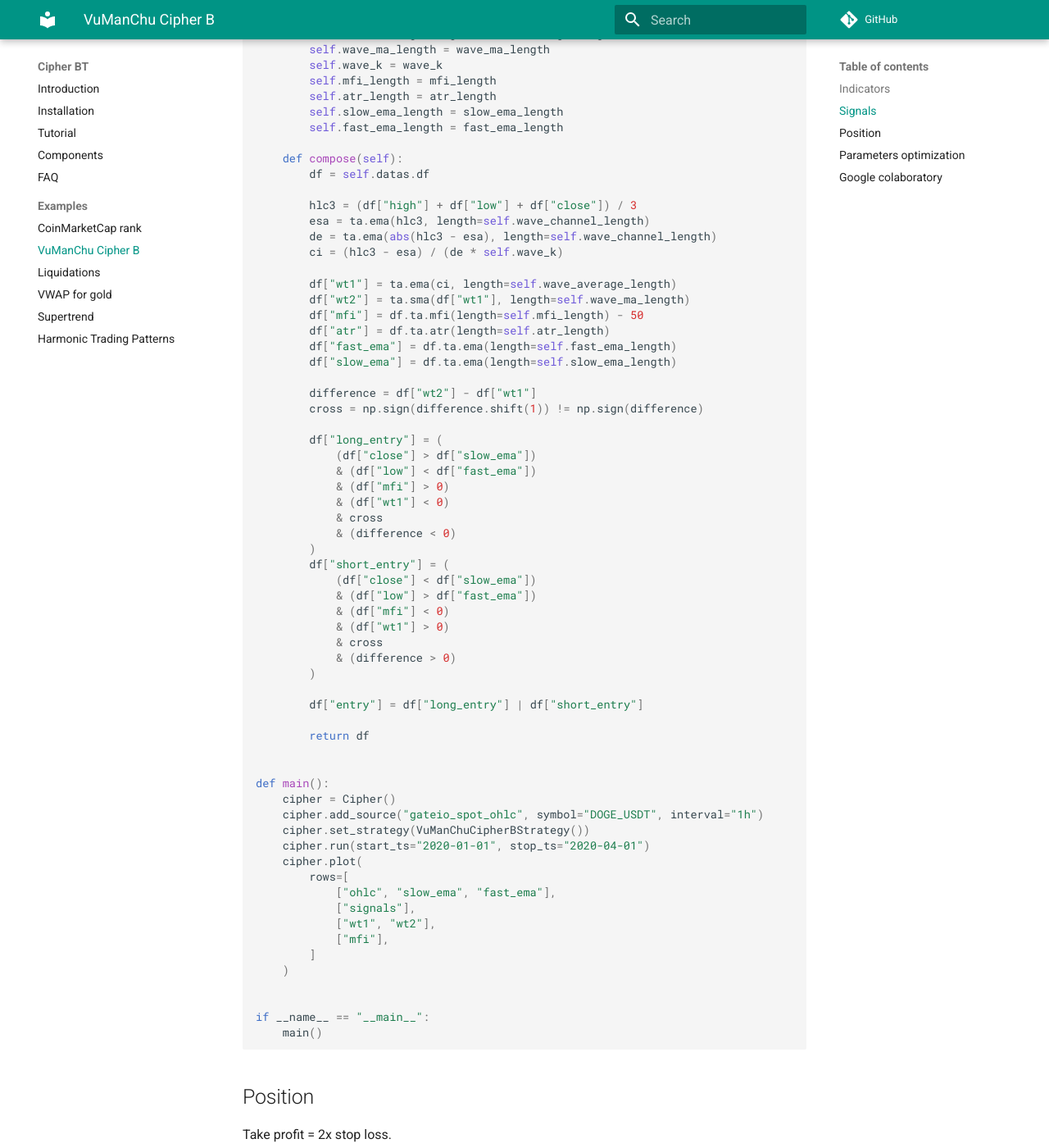
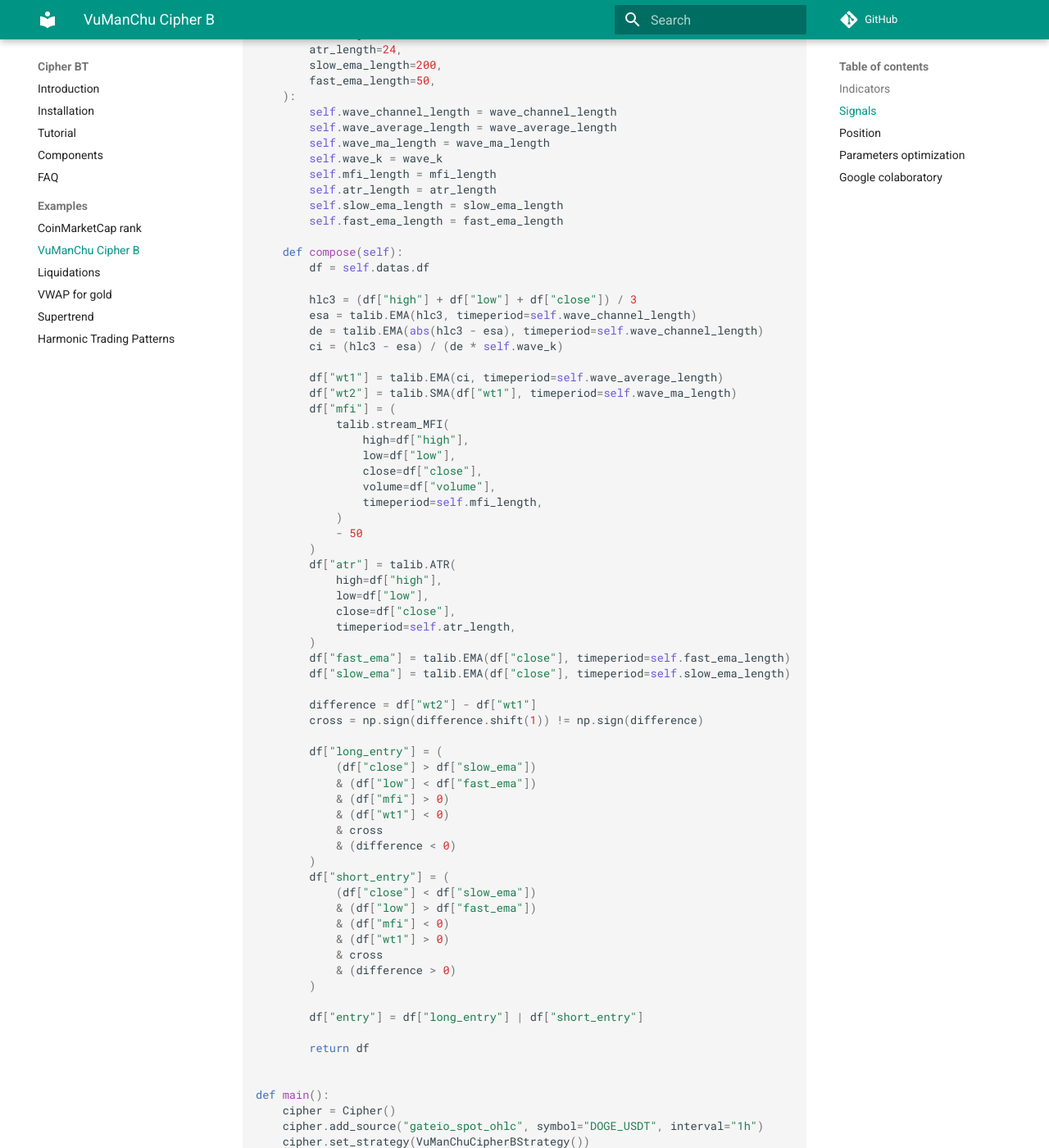
Before and after one commit to nanvel/cipher-bt, an MkDocs documentation site: the page built from docs/examples/vumanchu_cipher_b.md, in a window 1280 px wide and 1400 px high, scrolled down 2943 px. Shown: the whole window at 82% size. Built offline with MkDocs 1.6.1 and Material for MkDocs 9.7.7, drawn with Linux system fonts in a browser that asks for light colours; comment, search, counter and statistics services are not loaded; some of the changed text lies outside the part shown.

````diff
--- a/docs/examples/vumanchu_cipher_b.md
+++ b/docs/examples/vumanchu_cipher_b.md
@@ -23,7 +23,7 @@
 
 Using the same idea when composing the pandas dataframe:
 ```python
-import pandas_ta as ta
+import talib
 
 from cipher import Cipher, Strategy
 
@@ -51,15 +51,21 @@
         df = self.datas.df
 
         hlc3 = (df["high"] + df["low"] + df["close"]) / 3
-        esa = ta.ema(hlc3, length=self.wave_channel_length)
-        de = ta.ema(abs(hlc3 - esa), length=self.wave_channel_length)
+        esa = talib.EMA(hlc3, timeperiod=self.wave_channel_length)
+        de = talib.EMA(abs(hlc3 - esa), timeperiod=self.wave_channel_length)
         ci = (hlc3 - esa) / (de * self.wave_k)
 
-        df["wt1"] = ta.ema(ci, length=self.wave_average_length)
-        df["wt2"] = ta.sma(df["wt1"], length=self.wave_ma_length)
-        df["mfi"] = df.ta.mfi(length=self.mfi_length)
-        df["fast_ema"] = df.ta.ema(length=self.fast_ema_length)
-        df["slow_ema"] = df.ta.ema(length=self.slow_ema_length)
+        df["wt1"] = talib.EMA(ci, timeperiod=self.wave_average_length)
+        df["wt2"] = talib.SMA(df["wt1"], timeperiod=self.wave_ma_length)
+        df["mfi"] = talib.stream_MFI(
+            high=df["high"],
+            low=df["low"],
+            close=df["close"],
+            volume=df["volume"],
+            timeperiod=self.mfi_length,
+        )
+        df["fast_ema"] = talib.EMA(df["close"], timeperiod=self.fast_ema_length)
+        df["slow_ema"] = talib.EMA(df["close"], timeperiod=self.slow_ema_length)
 
         return df
 
@@ -68,7 +74,7 @@
     cipher = Cipher()
     cipher.add_source("gateio_spot_ohlc", symbol="DOGE_USDT", interval="1h")
     cipher.set_strategy(VuManChuCipherBStrategy())
-    cipher.run(start_ts="2020-01-01", stop_ts="2020-04-01")
+    cipher.run(start_ts="2025-01-01", stop_ts="2025-04-01")
     cipher.plot(
         rows=[
             ["ohlc", "slow_ema", "fast_ema"],
@@ -101,8 +107,8 @@
 - wt1 cross wt2 from above
 
 ```python
-import pandas_ta as ta
 import numpy as np
+import talib
 
 from cipher import Cipher, Strategy
 
@@ -132,16 +138,30 @@
         df = self.datas.df
 
         hlc3 = (df["high"] + df["low"] + df["close"]) / 3
-        esa = ta.ema(hlc3, length=self.wave_channel_length)
-        de = ta.ema(abs(hlc3 - esa), length=self.wave_channel_length)
+        esa = talib.EMA(hlc3, timeperiod=self.wave_channel_length)
+        de = talib.EMA(abs(hlc3 - esa), timeperiod=self.wave_channel_length)
         ci = (hlc3 - esa) / (de * self.wave_k)
 
-        df["wt1"] = ta.ema(ci, length=self.wave_average_length)
-        df["wt2"] = ta.sma(df["wt1"], length=self.wave_ma_length)
-        df["mfi"] = df.ta.mfi(length=self.mfi_length) - 50
-        df["atr"] = df.ta.atr(length=self.atr_length)
-        df["fast_ema"] = df.ta.ema(length=self.fast_ema_length)
-        df["slow_ema"] = df.ta.ema(length=self.slow_ema_length)
+        df["wt1"] = talib.EMA(ci, timeperiod=self.wave_average_length)
+        df["wt2"] = talib.SMA(df["wt1"], timeperiod=self.wave_ma_length)
+        df["mfi"] = (
+            talib.stream_MFI(
+                high=df["high"],
+                low=df["low"],
+                close=df["close"],
+                volume=df["volume"],
+                timeperiod=self.mfi_length,
+            )
+            - 50
+        )
+        df["atr"] = talib.ATR(
+            high=df["high"],
+            low=df["low"],
+            close=df["close"],
+            timeperiod=self.atr_length,
+        )
+        df["fast_ema"] = talib.EMA(df["close"], timeperiod=self.fast_ema_length)
+        df["slow_ema"] = talib.EMA(df["close"], timeperiod=self.slow_ema_length)
 
         difference = df["wt2"] - df["wt1"]
         cross = np.sign(difference.shift(1)) != np.sign(difference)
@@ -172,7 +192,7 @@
     cipher = Cipher()
     cipher.add_source("gateio_spot_ohlc", symbol="DOGE_USDT", interval="1h")
     cipher.set_strategy(VuManChuCipherBStrategy())
-    cipher.run(start_ts="2020-01-01", stop_ts="2020-04-01")
+    cipher.run(start_ts="2025-01-01", stop_ts="2025-04-01")
     cipher.plot(
         rows=[
             ["ohlc", "slow_ema", "fast_ema"],
@@ -192,8 +212,8 @@
 Take profit = 2x stop loss.
 
 ```python
-import pandas_ta as ta
 import numpy as np
+import talib
 
 from cipher import Cipher, Session, Strategy, quote
 
@@ -227,16 +247,30 @@
         df = self.datas.df
 
         hlc3 = (df["high"] + df["low"] + df["close"]) / 3
-        esa = ta.ema(hlc3, length=self.wave_channel_length)
-        de = ta.ema(abs(hlc3 - esa), length=self.wave_channel_length)
+        esa = talib.EMA(hlc3, timeperiod=self.wave_channel_length)
+        de = talib.EMA(abs(hlc3 - esa), timeperiod=self.wave_channel_length)
         ci = (hlc3 - esa) / (de * self.wave_k)
 
-        df["wt1"] = ta.ema(ci, length=self.wave_average_length)
-        df["wt2"] = ta.sma(df["wt1"], length=self.wave_ma_length)
-        df["mfi"] = df.ta.mfi(length=self.mfi_length) - 50
-        df["atr"] = df.ta.atr(length=self.atr_length)
-        df["fast_ema"] = df.ta.ema(length=self.fast_ema_length)
-        df["slow_ema"] = df.ta.ema(length=self.slow_ema_length)
+        df["wt1"] = talib.EMA(ci, timeperiod=self.wave_average_length)
+        df["wt2"] = talib.SMA(df["wt1"], timeperiod=self.wave_ma_length)
+        df["mfi"] = (
+            talib.stream_MFI(
+                high=df["high"],
+                low=df["low"],
+                close=df["close"],
+                volume=df["volume"],
+                timeperiod=self.mfi_length,
+            )
+            - 50
+        )
+        df["atr"] = talib.ATR(
+            high=df["high"],
+            low=df["low"],
+            close=df["close"],
+            timeperiod=self.atr_length,
+        )
+        df["fast_ema"] = talib.EMA(df["close"], timeperiod=self.fast_ema_length)
+        df["slow_ema"] = talib.EMA(df["close"], timeperiod=self.slow_ema_length)
 
         difference = df["wt2"] - df["wt1"]
         cross = np.sign(difference.shift(1)) != np.sign(difference)
@@ -281,7 +315,7 @@
     cipher = Cipher()
     cipher.add_source("gateio_spot_ohlc", symbol="DOGE_USDT", interval="1h")
     cipher.set_strategy(VuManChuCipherBStrategy())
-    cipher.run(start_ts="2020-01-01", stop_ts="2020-04-01")
+    cipher.run(start_ts="2025-01-01", stop_ts="2025-04-01")
     cipher.set_commission("0.00075")
     cipher.plot(
         rows=[
@@ -326,7 +360,7 @@
                     take_profit_k=stop_loss_k * 2,
                 )
             )
-            cipher.run(start_ts="2020-01-01", stop_ts="2020-04-01")
+            cipher.run(start_ts="2025-01-01", stop_ts="2025-04-01")
             cipher.set_commission("0.00075")
 
             column[f"k-{stop_loss_k}"] = int(cipher.stats.romad * 100)
--- a/pyproject.toml
+++ b/pyproject.toml
@@ -1,6 +1,6 @@
 [project]
 name = "cipher-bt"
-version = "0.6.2"
+version = "0.6.3"
 description = "Cipher, a backtesting framework."
 authors = [{ name = "Oleksandr Polieno", email = "oleksandr@nanvel.com" }]
 requires-python = ">=3.10"
````
Also changed, not shown: docs/examples/cmc.md (+11 -13 lines), docs/examples/harmonic.md (+9 -9 lines), docs/examples/vwap_gold.md (+4 -6 lines), docs/tutorial.md (+4 -5 lines), 2 other files.
